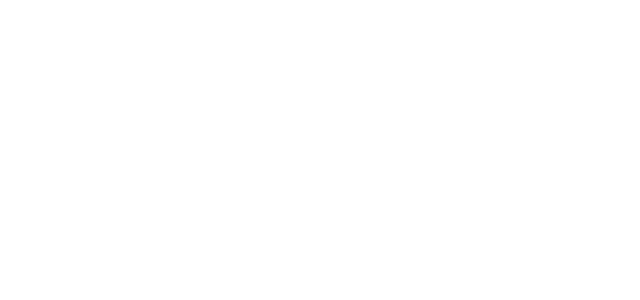
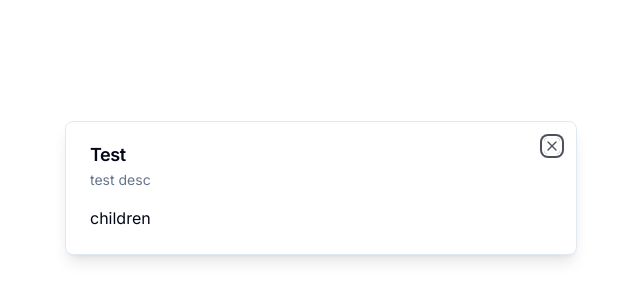
Before and after one commit to rimuhamu/ecommerce-admin, a Next.js app: page / in a window 1280 px wide. Shown: the part 212-512 px from the top of the page, without its empty margins (319-959 px from the left). Built offline with nearby package versions, Linux system fonts and the light colour scheme.

Commit message:
added modal component

```diff
--- a/app/(root)/page.tsx
+++ b/app/(root)/page.tsx
@@ -1,9 +1,18 @@
+'use client';
+
+import { Modal } from '@/components/ui/modal';
 import { UserButton } from '@clerk/nextjs';
 
 const SetupPage = () => {
   return (
     <div className='p-4'>
-      <UserButton afterSignOutUrl='/' />
+      <Modal
+        title='Test'
+        description='test desc'
+        isOpen
+        onClose={() => {}}>
+        children
+      </Modal>
     </div>
   );
 };
--- a/app/layout.tsx
+++ b/app/layout.tsx
@@ -2,6 +2,7 @@
 import type { Metadata } from 'next';
 import { Inter } from 'next/font/google';
 import { ClerkProvider } from '@clerk/nextjs';
+import { ModalProvider } from '@/providers/ModalProvider';
 
 const inter = Inter({ subsets: ['latin'] });
 
@@ -18,7 +19,10 @@
   return (
     <ClerkProvider>
       <html lang='en'>
-        <body className={inter.className}>{children}</body>
+        <body className={inter.className}>
+          <ModalProvider />
+          {children}
+        </body>
       </html>
     </ClerkProvider>
   );
--- /dev/null
+++ b/components/modals/StoreModal.tsx
@@ -0,0 +1,15 @@
+'use client';
+
+import { useStoreModal } from '@/hooks/useStoreModal';
+import { Modal } from '../ui/modal';
+
+export const StoreModal = () => {
+  const storeModal = useStoreModal();
+  return (
+    <Modal
+      title='Create store'
+      description='Add a new store to manage products and categories'
+      isOpen={storeModal.isOpen}
+      onClose={storeModal.onClose}></Modal>
+  );
+};
--- /dev/null
+++ b/components/ui/dialog.tsx
@@ -0,0 +1,123 @@
+"use client"
+
+import * as React from "react"
+import * as DialogPrimitive from "@radix-ui/react-dialog"
+import { X } from "lucide-react"
+
+import { cn } from "@/lib/utils"
+
+const Dialog = DialogPrimitive.Root
+
+const DialogTrigger = DialogPrimitive.Trigger
+
+const DialogPortal = ({
+  className,
+  ...props
+}: DialogPrimitive.DialogPortalProps) => (
+  <DialogPrimitive.Portal className={cn(className)} {...props} />
+)
+DialogPortal.displayName = DialogPrimitive.Portal.displayName
+
+const DialogOverlay = React.forwardRef<
+  React.ElementRef<typeof DialogPrimitive.Overlay>,
+  React.ComponentPropsWithoutRef<typeof DialogPrimitive.Overlay>
+>(({ className, ...props }, ref) => (
+  <DialogPrimitive.Overlay
+    ref={ref}
+    className={cn(
+      "fixed inset-0 z-50 bg-background/80 backdrop-blur-sm data-[state=open]:animate-in data-[state=closed]:animate-out data-[state=closed]:fade-out-0 data-[state=open]:fade-in-0",
+      className
+    )}
+    {...props}
+  />
+))
+DialogOverlay.displayName = DialogPrimitive.Overlay.displayName
+
+const DialogContent = React.forwardRef<
+  React.ElementRef<typeof DialogPrimitive.Content>,
+  React.ComponentPropsWithoutRef<typeof DialogPrimitive.Content>
+>(({ className, children, ...props }, ref) => (
+  <DialogPortal>
+    <DialogOverlay />
+    <DialogPrimitive.Content
+      ref={ref}
+      className={cn(
+        "fixed left-[50%] top-[50%] z-50 grid w-full max-w-lg translate-x-[-50%] translate-y-[-50%] gap-4 border bg-background p-6 shadow-lg duration-200 data-[state=open]:animate-in data-[state=closed]:animate-out data-[state=closed]:fade-out-0 data-[state=open]:fade-in-0 data-[state=closed]:zoom-out-95 data-[state=open]:zoom-in-95 data-[state=closed]:slide-out-to-left-1/2 data-[state=closed]:slide-out-to-top-[48%] data-[state=open]:slide-in-from-left-1/2 data-[state=open]:slide-in-from-top-[48%] sm:rounded-lg md:w-full",
+        className
+      )}
+      {...props}
+    >
+      {children}
+      <DialogPrimitive.Close className="absolute right-4 top-4 rounded-sm opacity-70 ring-offset-background transition-opacity hover:opacity-100 focus:outline-none focus:ring-2 focus:ring-ring focus:ring-offset-2 disabled:pointer-events-none data-[state=open]:bg-accent data-[state=open]:text-muted-foreground">
+        <X className="h-4 w-4" />
+        <span className="sr-only">Close</span>
+      </DialogPrimitive.Close>
+    </DialogPrimitive.Content>
+  </DialogPortal>
+))
+DialogContent.displayName = DialogPrimitive.Content.displayName
+
+const DialogHeader = ({
+  className,
+  ...props
+}: React.HTMLAttributes<HTMLDivElement>) => (
+  <div
+    className={cn(
+      "flex flex-col space-y-1.5 text-center sm:text-left",
+      className
+    )}
+    {...props}
+  />
+)
+DialogHeader.displayName = "DialogHeader"
+
+const DialogFooter = ({
+  className,
+  ...props
+}: React.HTMLAttributes<HTMLDivElement>) => (
+  <div
+    className={cn(
+      "flex flex-col-reverse sm:flex-row sm:justify-end sm:space-x-2",
+      className
+    )}
+    {...props}
+  />
+)
+DialogFooter.displayName = "DialogFooter"
+
+const DialogTitle = React.forwardRef<
+  React.ElementRef<typeof DialogPrimitive.Title>,
+  React.ComponentPropsWithoutRef<typeof DialogPrimitive.Title>
+>(({ className, ...props }, ref) => (
+  <DialogPrimitive.Title
+    ref={ref}
+    className={cn(
+      "text-lg font-semibold leading-none tracking-tight",
+      className
+    )}
+    {...props}
+  />
+))
+DialogTitle.displayName = DialogPrimitive.Title.displayName
+
+const DialogDescription = React.forwardRef<
+  React.ElementRef<typeof DialogPrimitive.Description>,
+  React.ComponentPropsWithoutRef<typeof DialogPrimitive.Description>
+>(({ className, ...props }, ref) => (
+  <DialogPrimitive.Description
+    ref={ref}
+    className={cn("text-sm text-muted-foreground", className)}
+    {...props}
+  />
+))
+DialogDescription.displayName = DialogPrimitive.Description.displayName
+
+export {
+  Dialog,
+  DialogTrigger,
+  DialogContent,
+  DialogHeader,
+  DialogFooter,
+  DialogTitle,
+  DialogDescription,
+}
--- /dev/null
+++ b/components/ui/modal.tsx
@@ -0,0 +1,45 @@
+'use client';
+
+import {
+  Dialog,
+  DialogContent,
+  DialogDescription,
+  DialogHeader,
+  DialogTitle,
+} from './dialog';
+
+interface ModalProps {
+  title: string;
+  description: string;
+  isOpen: boolean;
+  onClose: () => void;
+  children?: React.ReactNode;
+}
+
+export const Modal: React.FC<ModalProps> = ({
+  title,
+  description,
+  isOpen,
+  onClose,
+  children,
+}) => {
+  const onChange = (open: boolean) => {
+    if (!open) {
+      onClose();
+    }
+  };
+
+  return (
+    <Dialog
+      open={isOpen}
+      onOpenChange={onChange}>
+      <DialogContent>
+        <DialogHeader>
+          <DialogTitle>{title}</DialogTitle>
+          <DialogDescription>{description}</DialogDescription>
+        </DialogHeader>
+        <div>{children}</div>
+      </DialogContent>
+    </Dialog>
+  );
+};
--- /dev/null
+++ b/hooks/useStoreModal.tsx
@@ -0,0 +1,13 @@
+import { create } from 'zustand';
+
+interface useStoreModalStore {
+  isOpen: boolean;
+  onOpen: () => void;
+  onClose: () => void;
+}
+
+export const useStoreModal = create<useStoreModalStore>((set) => ({
+  isOpen: false,
+  onOpen: () => set({ isOpen: true }),
+  onClose: () => set({ isOpen: false }),
+}));
--- a/package.json
+++ b/package.json
@@ -10,6 +10,7 @@
   },
   "dependencies": {
     "@clerk/nextjs": "^4.25.1",
+    "@radix-ui/react-dialog": "^1.0.5",
     "@radix-ui/react-slot": "^1.0.2",
     "class-variance-authority": "^0.7.0",
     "clsx": "^2.0.0",
@@ -18,7 +19,8 @@
     "react": "latest",
     "react-dom": "latest",
     "tailwind-merge": "^1.14.0",
-    "tailwindcss-animate": "^1.0.7"
+    "tailwindcss-animate": "^1.0.7",
+    "zustand": "^4.4.1"
   },
   "devDependencies": {
     "@types/node": "latest",
--- /dev/null
+++ b/providers/ModalProvider.tsx
@@ -0,0 +1,22 @@
+'use client';
+
+import { StoreModal } from '@/components/modals/StoreModal';
+import { useEffect, useState } from 'react';
+
+export const ModalProvider = () => {
+  const [isMounted, setIsMounted] = useState(false);
+
+  useEffect(() => {
+    setIsMounted(true);
+  }, []);
+
+  if (!isMounted) {
+    return null;
+  }
+
+  return (
+    <>
+      <StoreModal />
+    </>
+  );
+};
```
Also changed, not shown: 1 other file (tests, documents, lock files or other folders).
